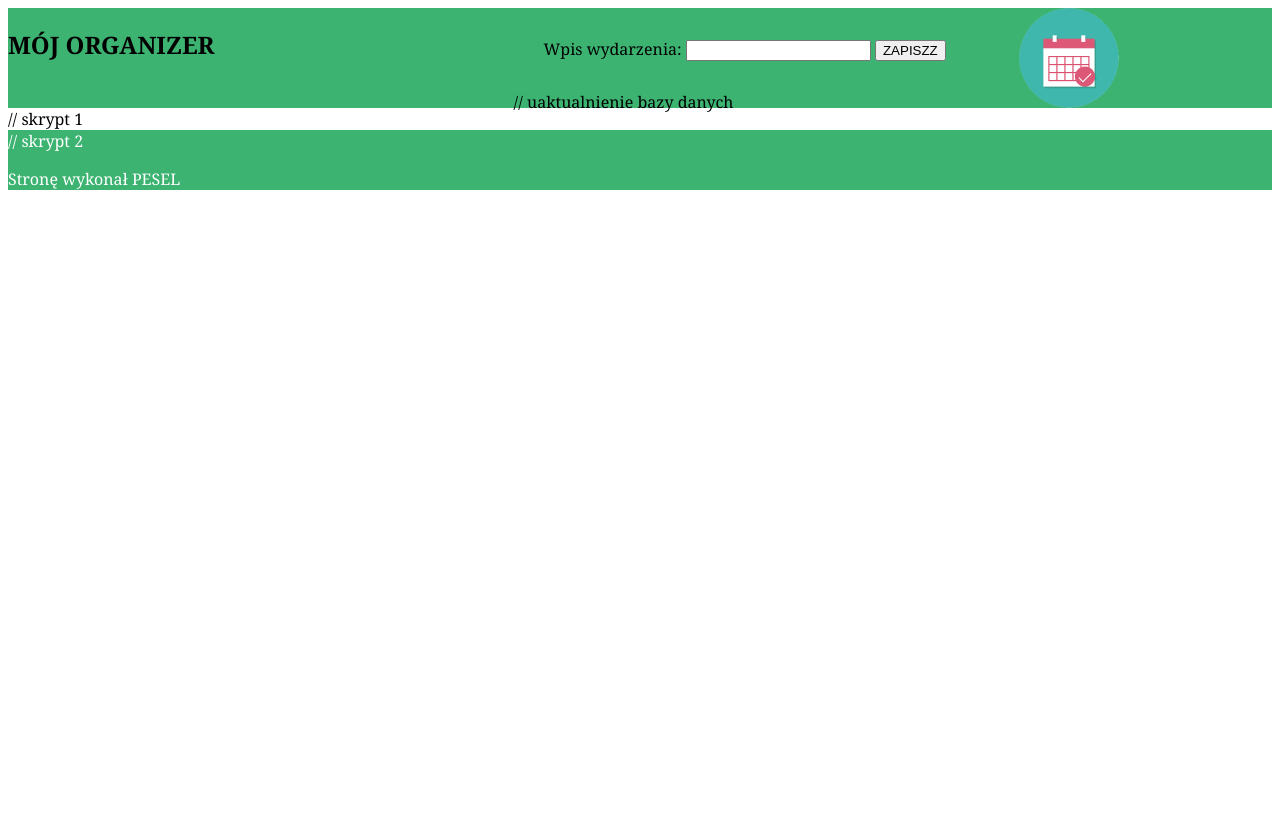
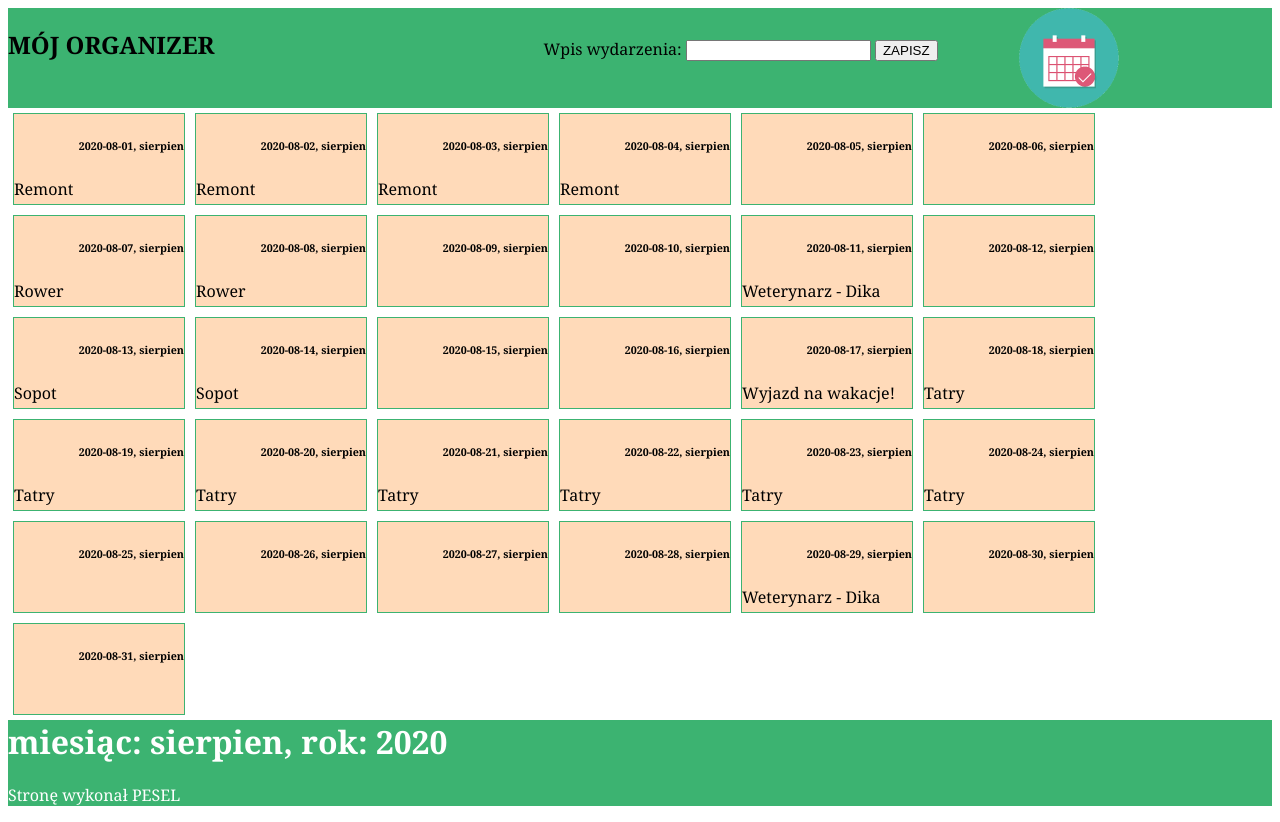
Before and after one commit to szkola-ZSI-2021-2026/aplikacje-internetowe-2024-2025, a PHP site: page /organizer.php in a window 1280 px wide. Before the commit the page ends 190 px from the top, so only its background shows below. Run offline with PHP 8.4, Linux system fonts and the light colour scheme; data comes from the database, SQL or seed files in the repository; data that the repository does not hold is empty.

Commit message:
14.20-7.04.2025

```diff
--- a/lekcja-023-organizer-2020/Pliki/organizer.php
+++ b/lekcja-023-organizer-2020/Pliki/organizer.php
@@ -17,18 +17,20 @@
             <form action="organizer.php" method="post">
                 Wpis wydarzenia:
                 <input type="text" name="wpis">
-                <input type="submit" value="ZAPISZZ">
+                <input type="submit" value="ZAPISZ">
             </form>
 
-            // uaktualnienie bazy danych
+            <!-- uaktualnienie bazy danych -->
             <?php
                 $connection = mysqli_connect("localhost", "root", "", "egzamin6_2");
 
-                $wpis = $_POST['wpis'];
+                if(!empty($_POST['wpis'])) {
+                    $wpis = $_POST['wpis'];
 
-                $query1 = "UPDATE zadania SET zadania.wpis = '$wpis' WHERE zadania.dataZadania = '2020-08-27';";
+                    $query1 = "UPDATE zadania SET zadania.wpis = '$wpis' WHERE zadania.dataZadania = '2020-08-27';";
 
-                mysqli_query($connection, $query1);
+                    mysqli_query($connection, $query1);
+                }
             ?>
         </div>
         <div class="right">
@@ -37,21 +39,41 @@
     </header>
 
     <main>
-        // skrypt 1
+        <!-- skrypt 1 -->
         <?php
             $query2 = "SELECT zadania.dataZadania, zadania.miesiac, zadania.wpis FROM zadania WHERE zadania.miesiac = 'Sierpien';";
 
-            function printBlock($date, $wpis) {
-                echo "<section>";
-                echo "<h6> </h6>";
-                echo "<p> </p>";
+            function printBlock($date, $miesiac, $wpis) {
+                echo "<section class='oneDay'>";
+                echo "<h6>$date, $miesiac</h6>";
+                echo "<p>$wpis</p>";
                 echo "</section>";
+            }
+
+            $result1 = mysqli_query($connection, $query2);
+
+            while($row = mysqli_fetch_row($result1)) {
+                printBlock($row[0], $row[1], $row[2]);
             }
         ?>
     </main>
 
     <footer>
-        // skrypt 2
+       <!-- skrypt 2 -->
+        <?php
+            $query3 = "SELECT zadania.miesiac, zadania.rok FROM zadania WHERE zadania.dataZadania = '2020-08-01';";
+
+            $result2 = mysqli_query($connection, $query3);
+
+            while ($row = mysqli_fetch_row($result2)) {
+                echo "<h1>";
+                echo "miesiąc: $row[0], rok: $row[1]";
+                echo "</h1>";
+            }
+
+            mysqli_close($connection);
+        ?>
+
         <p>
             Stronę wykonał PESEL
         </p>
--- a/lekcja-023-organizer-2020/Pliki/styl6.css
+++ b/lekcja-023-organizer-2020/Pliki/styl6.css
@@ -22,11 +22,13 @@ body {
     height: 90px;
     margin: 5px;
     border: 1px solid #3cb371;
+    float: left;
 }
 
 footer {
     background-color: #3cb371;
     color: white;
+    clear: both;
 }
 
 h6 {
@@ -36,7 +38,3 @@ h6 {
 form {
     padding: 30px;
 }
-
-main {
-    clear: both;
-}
```
